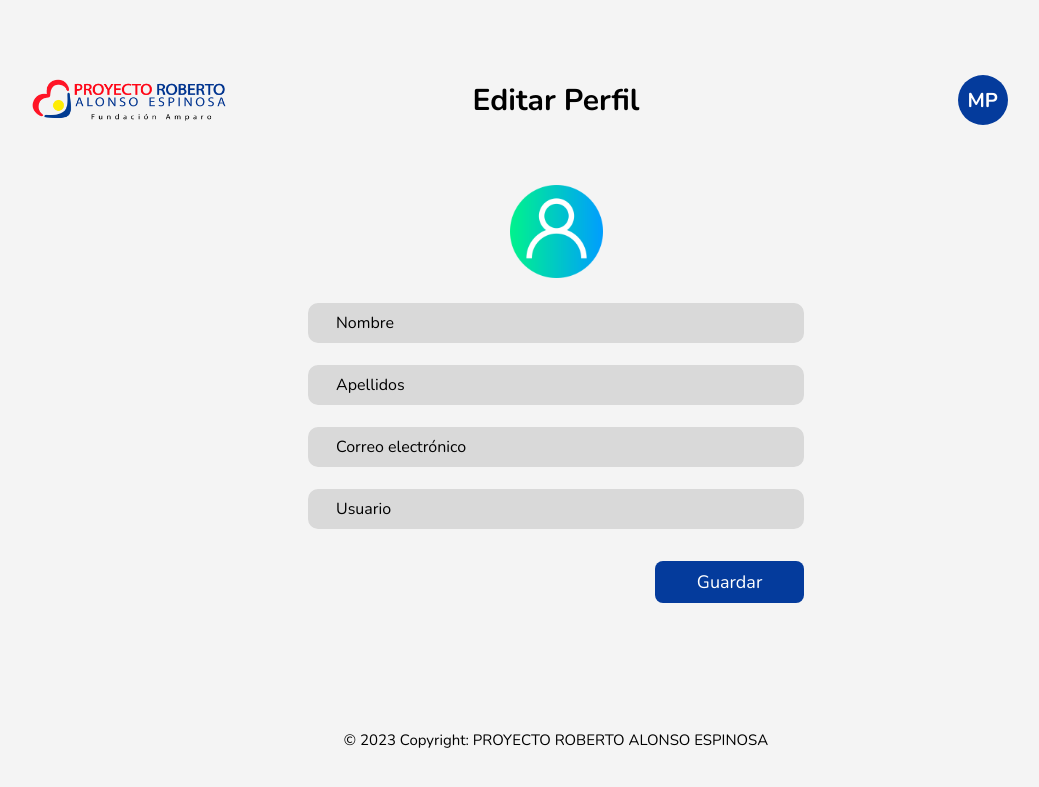
After one commit to martinpvz/filmoteca_PRAE, a PHP site: page /editProfile.php in a window 1280 px wide. The commit adds this page. Shown: the top 787 px of the page, without its empty margins (84-1123 px from the left). Run offline with PHP 8.4, Linux system fonts and the light colour scheme.

Commit message:
se agrega la logica de estilos y formulario

```diff
--- a/add.php
+++ b/add.php
@@ -21,7 +21,7 @@
                 <p class="profile__circle--text">MP</p>
             </div>
             <div class="profile__info" id="profile-info">
-                <a class="profile__info--edit" href="#">Editar perfil</a>
+                <a class="profile__info--edit" href="./editProfile.php">Editar perfil</a>
                 <a class="profile__info--close" href="./mainPage.php">Cerrar sesión</a>
             </div>
         </div>
@@ -43,7 +43,7 @@
             <button type="button" class="options__close" onclick="mostrarPantalla()"></button>
         </div>
         <div class="options__menu">
-            <a href="#">Editar perfil</a>
+            <a href="./editProfile.php">Editar perfil</a>
             <a href="./mainPage.php">Cerrar sesion</a>
         </div>
     </section>
--- /dev/null
+++ b/editProfile.php
@@ -0,0 +1,74 @@
+<!DOCTYPE html>
+<html lang="en">
+<head>
+    <meta charset="UTF-8">
+    <meta http-equiv="X-UA-Compatible" content="IE=edge">
+    <meta name="viewport" content="width=device-width, initial-scale=1.0">
+    <link rel="stylesheet" href="./styles/app.css">
+    <link rel="preconnect" href="https://fonts.googleapis.com">
+    <link rel="preconnect" href="https://fonts.gstatic.com" crossorigin>
+    <link href="https://fonts.googleapis.com/css2?family=Nunito:wght@300;400;500;600;700;800&display=swap" rel="stylesheet">
+    <title>Profile | Filmoteca PRAE</title>
+</head>
+<body>
+    <header class="header__home">
+        <div class="header__home--img">
+            <img src="./img/logo.png" alt="Logo">
+        </div>
+        <h1 class="header__home--title title__small">Editar Perfil</h1>
+        <div class="profile">
+            <div class="profile__circle" id="profile">
+                <p class="profile__circle--text">MP</p>
+            </div>
+            <div class="profile__info" id="profile-info">
+                <a class="profile__info--edit" href="./editProfile.php">Editar perfil</a>
+                <a class="profile__info--close" href="./mainPage.php">Cerrar sesión</a>
+            </div>
+        </div>
+    </header>
+
+    <header class="header__home--mobile">
+        <div class="img-mobile">
+            <img src="./img/logo.png" alt="Logo">
+            <button class="menu" onclick="mostrarMenu()"></button>
+            <a href="./firstPage.php" class="return"></a>
+        </div>
+        <div class="title-mobile">
+            <h1>Editar Perfil</h1>
+        </div>
+    </header>
+
+    <main class="edit">
+        <div class="edit__profile">
+            <img src="./img/user_edit.png" alt="User">
+            <form action="./firstPage.php">
+                <input class="edit__profile--input" type="text" name="name" id="name" placeholder="Nombre">
+                <input class="edit__profile--input" type="text" name="name" id="name" placeholder="Apellidos">
+                <input class="edit__profile--input" type="text" name="name" id="name" placeholder="Correo electrónico">
+                <input class="edit__profile--input" type="text" name="name" id="name" placeholder="Usuario">
+                <input class="edit__profile--save" type="submit" value="Guardar">
+            </form>
+        </div>
+    </main>
+
+    <section id="options" class="options">
+        <div class="options__header">
+            <button type="button" class="options__close" onclick="mostrarPantalla()"></button>
+        </div>
+        <div class="options__menu">
+            <a href="#">Editar perfil</a>
+            <a href="./mainPage.php">Cerrar sesion</a>
+        </div>
+    </section>
+
+    <main>
+
+    </main>
+
+    <footer class="footer__home" id="footer__edit">
+        <p class="footer__home--text">© 2023 Copyright: PROYECTO ROBERTO ALONSO ESPINOSA </p>
+    </footer>
+
+    <script src="./js/main.js"></script>
+</body>
+</html>
--- a/firstPage.php
+++ b/firstPage.php
@@ -21,7 +21,7 @@
                 <p class="profile__circle--text">MP</p>
             </div>
             <div class="profile__info" id="profile-info">
-                <a class="profile__info--edit" href="#">Editar perfil</a>
+                <a class="profile__info--edit" href="./editProfile.php">Editar perfil</a>
                 <a class="profile__info--close" href="./mainPage.php">Cerrar sesión</a>
             </div>
         </div>
@@ -42,7 +42,7 @@
             <button type="button" class="options__close" onclick="mostrarPantalla()"></button>
         </div>
         <div class="options__menu">
-            <a href="#">Editar perfil</a>
+            <a href="./editProfile.php">Editar perfil</a>
             <a href="./mainPage.php">Cerrar sesion</a>
         </div>
     </section>
--- a/js/add.js
+++ b/js/add.js
@@ -2,11 +2,13 @@
 // SHOW MENU ON ALMOST ALL PAGES
 function mostrarMenu() {
     document.getElementById('options').style.display = 'block'
+    document.body.style.overflow = "hidden";
 }
 
 // QUIT MENU AND SHOW REGULAR PAGE IN ALMOST ALL PAGES
 function mostrarPantalla() {
     document.getElementById('options').style.display = 'none'
+    document.body.style.overflow = "auto";
 }
 
 // SHOW FILTERS, IT DISABLES THE MAIN AND THE FOOTER AND SHOWS THE FILTER
--- a/mainPage.php
+++ b/mainPage.php
@@ -15,7 +15,7 @@
         <nav class="nav__mainpage">
             <img class="nav__mainpage--img" src="./img/logo.png" alt="Logo de la empresa">
             <div class="login__mainpage">
-                <a href="#" class="login__mainpage--text">Acceder</a>
+                <a href="./login.php" class="login__mainpage--text">Acceder</a>
             </div>
             <button type="button" class="login__mainpage--button" onclick="mostrarMenu()"></button>
         </nav>
@@ -26,7 +26,7 @@
             <button type="button" class="options__close" onclick="mostrarPantalla()"></button>
         </div>
         <div class="options__menu">
-            <a href="#">Iniciar sesión</a>
+            <a href="./login.php">Iniciar sesión</a>
         </div>
     </section>
 
--- a/media.php
+++ b/media.php
@@ -21,7 +21,7 @@
                 <p class="profile__circle--text">MP</p>
             </div>
             <div class="profile__info" id="profile-info">
-                <a class="profile__info--edit" href="#">Editar perfil</a>
+                <a class="profile__info--edit" href="./editProfile.php">Editar perfil</a>
                 <a class="profile__info--close" href="./mainPage.php">Cerrar sesión</a>
             </div>
         </div>
@@ -43,7 +43,7 @@
             <button type="button" class="options__close" onclick="mostrarPantalla()"></button>
         </div>
         <div class="options__menu">
-            <a href="#">Editar perfil</a>
+            <a href="./editProfile.php">Editar perfil</a>
             <a href="./mainPage.php">Cerrar sesion</a>
         </div>
     </section>
--- a/styles/app.css
+++ b/styles/app.css
@@ -139,7 +139,7 @@ a {
   width: 100%;
   height: 100%;
   background-color: #043B9C;
-  z-index: 1;
+  z-index: 2;
   display: none;
 }
 .options__header {
@@ -338,6 +338,24 @@ a {
 
 .submit:hover {
   box-shadow: 0px 0px 20px 15px rgba(0, 0, 0, 0.3);
+}
+
+.form__error {
+  display: none;
+  width: 90%;
+  max-width: 200px;
+  padding: 8px 0;
+  height: auto;
+  border-radius: 10px;
+  background-color: #e83845;
+  justify-content: center;
+  align-items: center;
+  text-align: center;
+}
+.form__error p {
+  margin: 0;
+  color: white;
+  font-size: 1.7rem;
 }
 
 .header__home {
@@ -617,7 +635,7 @@ a {
   width: 100%;
   height: 100%;
   background-color: #043B9C;
-  z-index: 1;
+  z-index: 2;
   display: none;
 }
 .options__header {
@@ -1548,4 +1566,82 @@ input[type=file]::file-selector-button:hover {
   border-right: 1px solid black;
 }
 
+.edit {
+  width: 100%;
+  height: auto;
+  display: flex;
+  margin-top: 15px;
+  justify-content: center;
+}
+.edit__profile {
+  width: 95%;
+  max-width: 620px;
+  margin-top: 20px;
+  height: auto;
+  display: flex;
+  flex-direction: column;
+  justify-content: center;
+  align-items: center;
+}
+.edit__profile img {
+  width: 15%;
+}
+.edit__profile form {
+  width: 100%;
+  height: auto;
+  display: flex;
+  padding: 0 10%;
+  margin-top: 25px;
+  flex-direction: column;
+  justify-content: center;
+  align-items: center;
+}
+@media only screen and (max-width: 768px) {
+  .edit__profile form {
+    padding: 0 5%;
+  }
+}
+.edit__profile--input {
+  width: 100%;
+  height: 40px;
+  margin-bottom: 22px;
+  border: none;
+  outline: none;
+  border-radius: 10px;
+  padding: 0 28px;
+  font-size: 1.6rem;
+  font-family: "Nunito", sans-serif;
+  font-weight: 300;
+  background-color: #D9D9D9;
+  color: black;
+}
+.edit__profile--input::placeholder {
+  font-size: 1.6rem;
+  font-family: "Nunito", sans-serif;
+  font-weight: 300;
+}
+.edit__profile--save {
+  width: 30%;
+  height: 42px;
+  background-color: #043B9C;
+  color: white;
+  border-radius: 8px;
+  margin-top: 10px;
+  border: none;
+  outline: none;
+  cursor: pointer;
+  transition: 0.3s;
+  font-size: 1.8rem;
+  align-self: flex-end;
+  font-family: "Nunito", sans-serif;
+}
+.edit__profile--save:hover {
+  background-color: #0759E6;
+}
+
+#footer__edit {
+  position: absolute;
+  bottom: 10px;
+}
+
 /*# sourceMappingURL=app.css.map */
--- a/styles/app.scss
+++ b/styles/app.scss
@@ -5,3 +5,4 @@
 @import "./components/firstPage";
 @import "./components/media";
 @import "./components/add";
+@import "./components/profile";
--- a/styles/components/_globals.scss
+++ b/styles/components/_globals.scss
@@ -75,7 +75,7 @@ a {
     width: 100%;
     height: 100%;
     background-color: $color-secundario;
-    z-index: 1;
+    z-index: 2;
     display: none;
     &__header {
         width: 100%;
--- a/styles/components/_login.scss
+++ b/styles/components/_login.scss
@@ -152,3 +152,21 @@
 .submit:hover {
     box-shadow: 0px 0px 20px 15px rgba(0,0,0,0.30);
 }
+
+.form__error {
+    display: none;
+    width: 90%;
+    max-width: 200px;
+    padding: 8px 0;
+    height: auto;
+    border-radius: 10px;
+    background-color: #e83845;
+    justify-content: center;
+    align-items: center;
+    text-align: center;
+    p {
+        margin: 0;
+        color: white;
+        font-size: 1.7rem;
+    }
+}
--- /dev/null
+++ b/styles/components/_profile.scss
@@ -0,0 +1,75 @@
+.edit {
+    width: 100%;
+    height: auto;
+    display: flex;
+    margin-top: 15px;
+    justify-content: center;
+    &__profile {
+        width: 95%;
+        max-width: 620px;
+        margin-top: 20px;
+        height: auto;
+        display: flex;
+        flex-direction: column;
+        justify-content: center;
+        align-items: center;
+        img {
+            width: 15%;
+        }
+        form {
+            width: 100%;
+            height: auto;
+            display: flex;
+            padding: 0 10%;
+            margin-top: 25px;
+            flex-direction: column;
+            justify-content: center;
+            align-items: center;
+            @include media(mobile-only) {
+                padding: 0 5%;
+            }
+        }
+        &--input {
+            width: 100%;
+            height: 40px;
+            margin-bottom: 22px;
+            border: none;
+            outline: none;
+            border-radius: 10px;
+            padding: 0 28px;
+            font-size: 1.6rem;
+            font-family: 'Nunito', sans-serif;
+            font-weight: 300;
+            background-color: #D9D9D9;
+            color: black;
+        }
+        &--input::placeholder {
+            font-size: 1.6rem;
+            font-family: 'Nunito', sans-serif;
+            font-weight: 300;
+        }
+        &--save {
+            width: 30%;
+            height: 42px;
+            background-color: $color-secundario;
+            color: white;
+            border-radius: 8px;
+            margin-top: 10px;
+            border: none;
+            outline: none;
+            cursor: pointer;
+            transition: 0.3s;
+            font-size: 1.8rem;
+            align-self: flex-end;
+            font-family: 'Nunito', sans-serif;
+        }
+        &--save:hover {
+            background-color: #0759E6;
+        }
+    }
+}
+
+#footer__edit {
+    position: absolute;
+    bottom: 10px;
+}
```
Also changed, not shown: js/login.js (added, +28 -0 lines), login.php (+6 -2 lines), img/user_edit.png (added), 3 other files.
